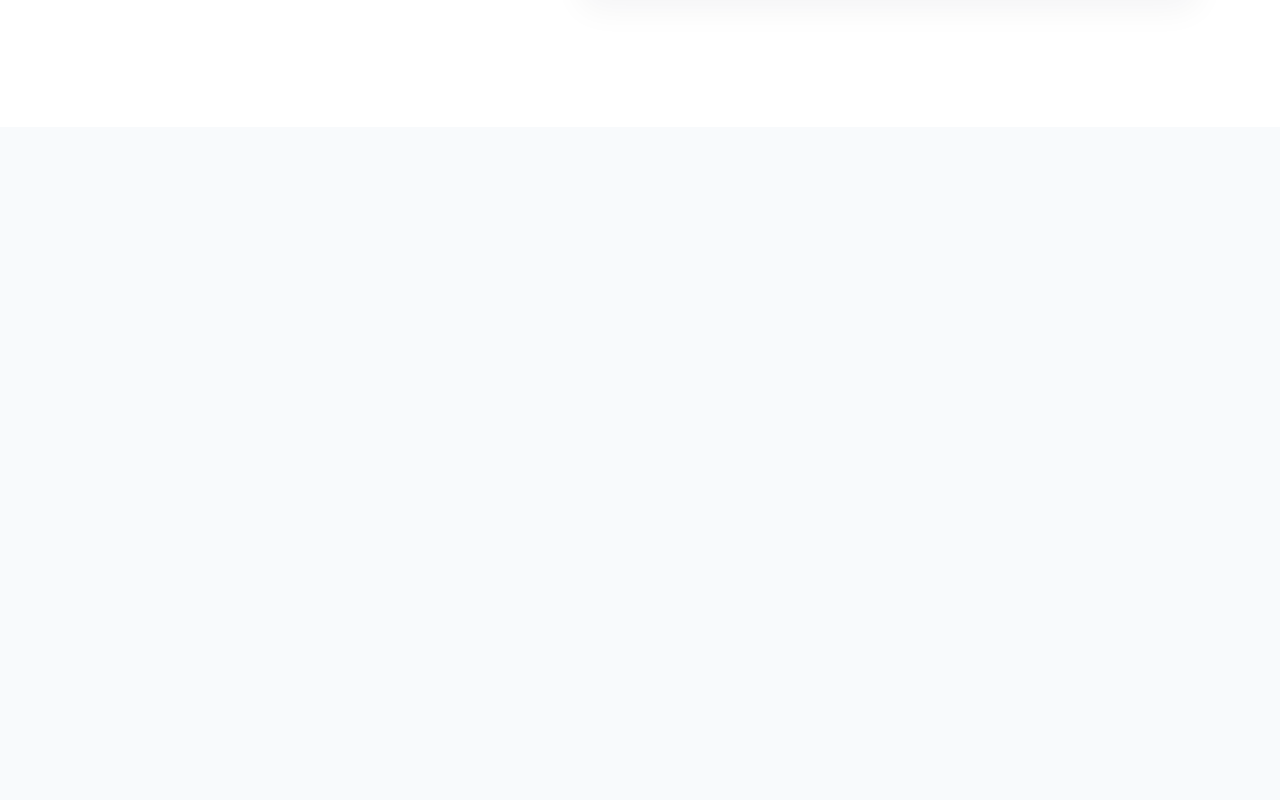
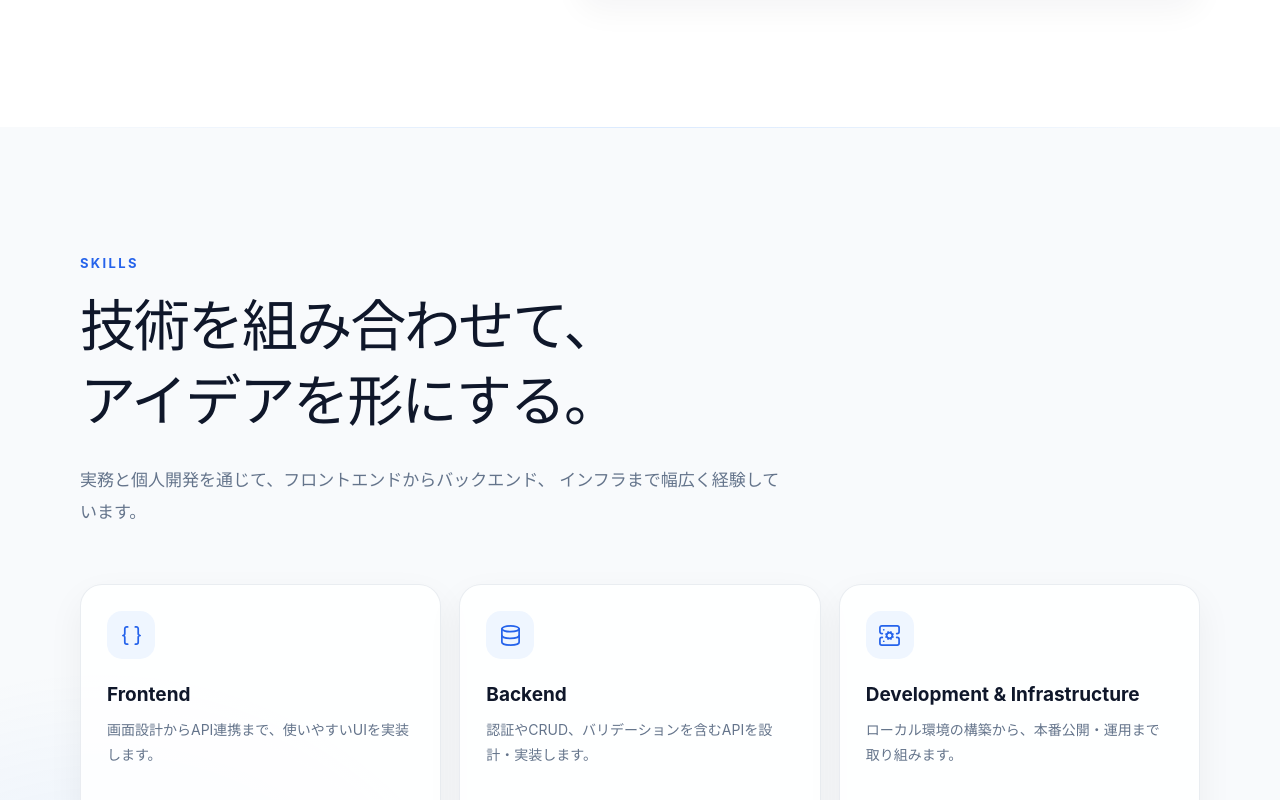
Before and after one commit to kazyuaki/portfolio, a Vue app: page / in a window 1280 px wide. Shown: the part 1640-2440 px from the top of the page. Before the commit the page ends 1767 px from the top, so only its background shows below. Built offline with nearby package versions, Linux system fonts and the light colour scheme.

Commit message:
🔧 Skillsセクションをページに追加

```diff
--- a/src/App.vue
+++ b/src/App.vue
@@ -2,6 +2,7 @@
 import { Github } from "lucide-vue-next";
 import AboutSection from "./components/AboutSection.vue";
 import AppHeader from "./components/AppHeader.vue";
+import SkillsSection from "./components/SkillsSection.vue";
 </script>
 
 <template>
@@ -52,6 +53,7 @@ import AppHeader from "./components/AppHeader.vue";
     </section>
 
     <AboutSection />
+    <SkillsSection />
   </main>
 </template>
 
```
